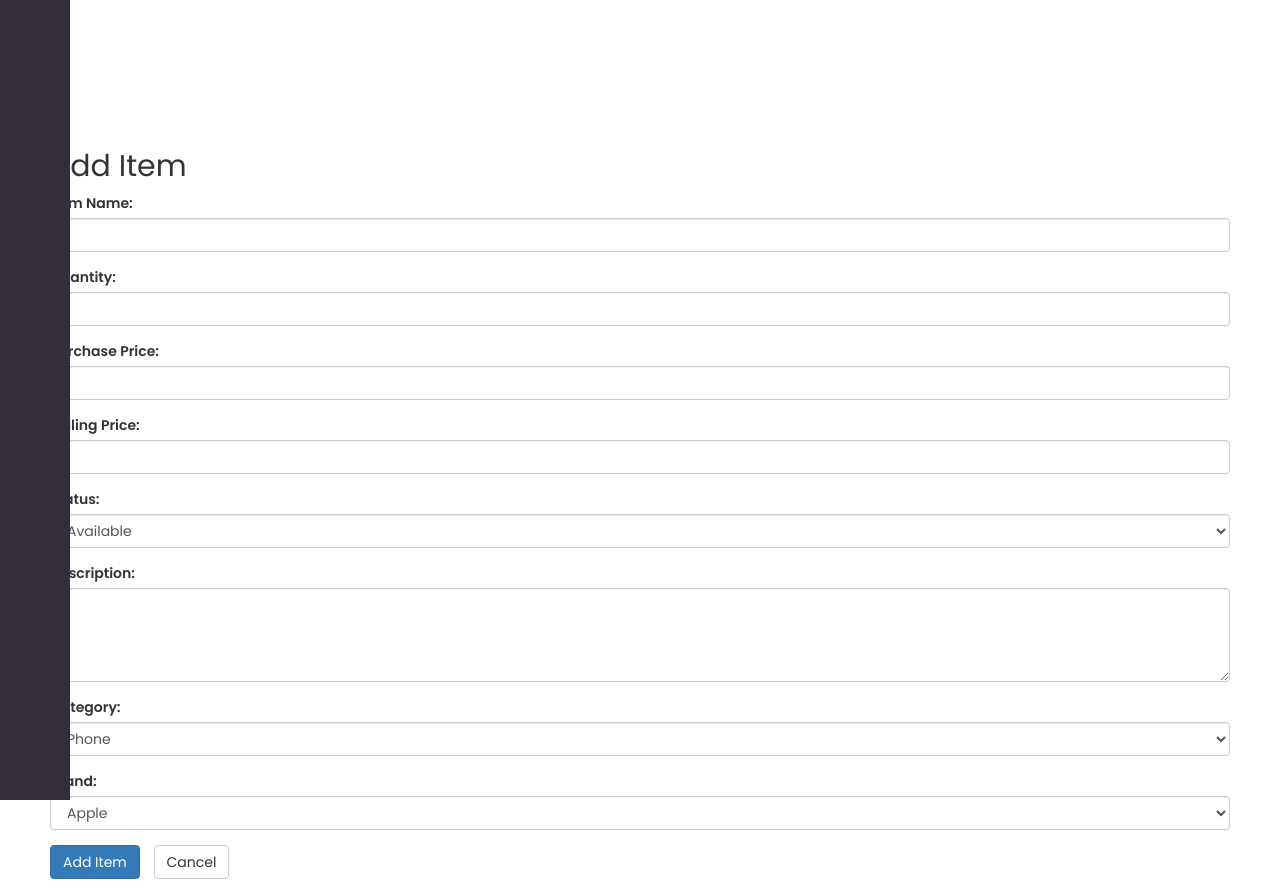
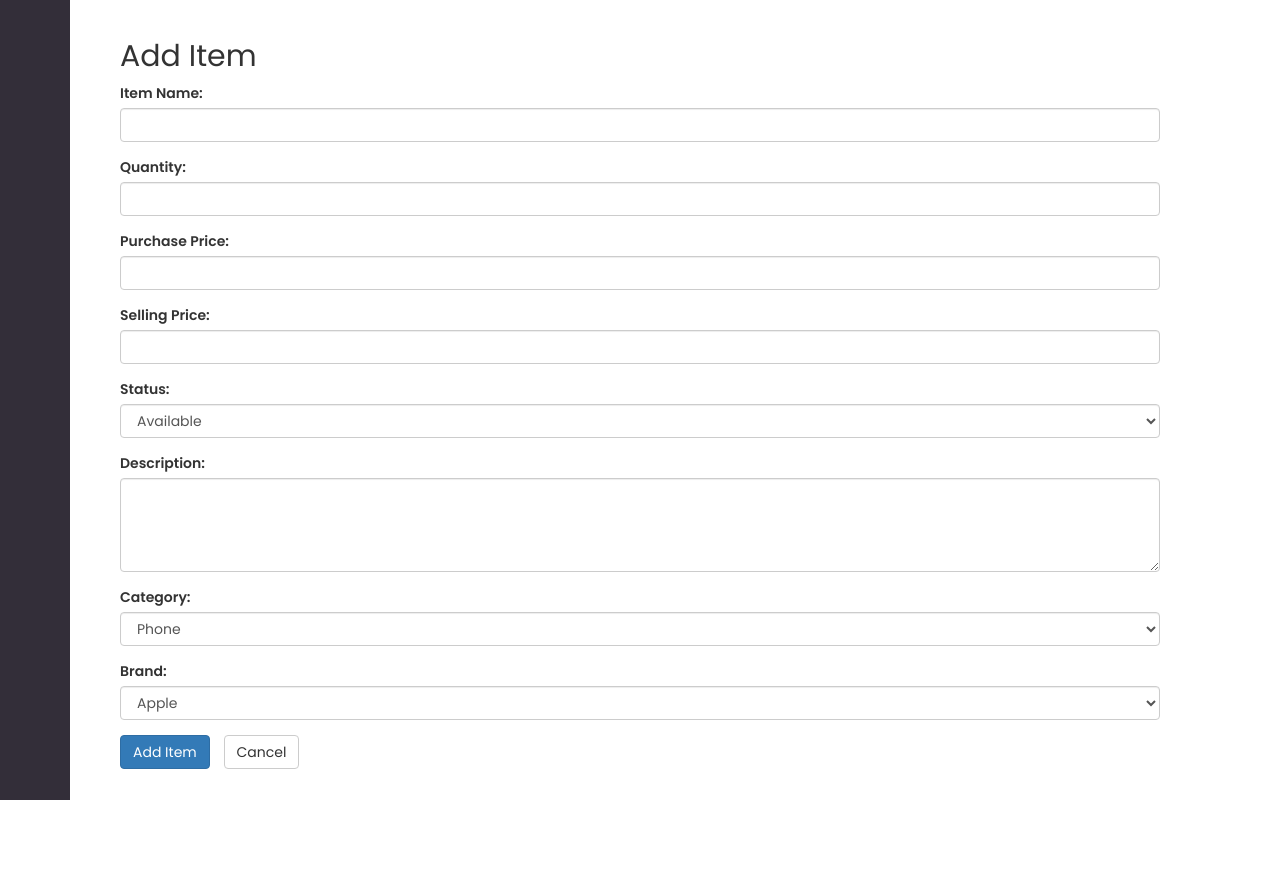
Before and after one commit to panchaliSam/inventoryManagementSystem---MIT, a PHP site: page /Assets/PHP/itemAdd.php in a window 1280 px wide. After the commit the page ends 800 px from the top, so only its background shows below. Run offline with PHP 8.4, Linux system fonts and the light colour scheme; data comes from the database, SQL or seed files in the repository; some libraries are stand-ins or nearby versions.

Commit message:
Adjust alginment

```diff
--- a/Assets/PHP/categoryAdd.php
+++ b/Assets/PHP/categoryAdd.php
@@ -47,7 +47,7 @@ if ($_SERVER['REQUEST_METHOD'] == 'POST') {
         include_once "../Components/sideNavBar.php"
     ?>
 
-    <div class="afterNavContent" style="padding-top: 80px; margin-top: 50px; margin-left: 50px; margin-right: 50px;">
+    <div class="afterNavContent" style="padding-top: 10px; margin-top: 10px; padding-left: 70px; margin-left: 50px; padding-right: 70px; margin-right: 50px;">
         <h2>Add Category</h2>
 
         <!-- Form to add category -->
--- a/Assets/PHP/itemAdd.php
+++ b/Assets/PHP/itemAdd.php
@@ -56,7 +56,7 @@ if ($_SERVER['REQUEST_METHOD'] == 'POST') {
         include_once "../Components/sideNavBar.php"
     ?>
 
-    <div class="afterNavContent" style="padding-top: 80px; margin-top: 50px; margin-left: 50px; margin-right: 50px;">
+    <div class="afterNavContent" style="padding-top: 10px; margin-top: 10px; padding-left: 70px; margin-left: 50px; padding-right: 70px; margin-right: 50px;">
         <h2>Add Item</h2>
 
         <!-- Form to add item -->
```
